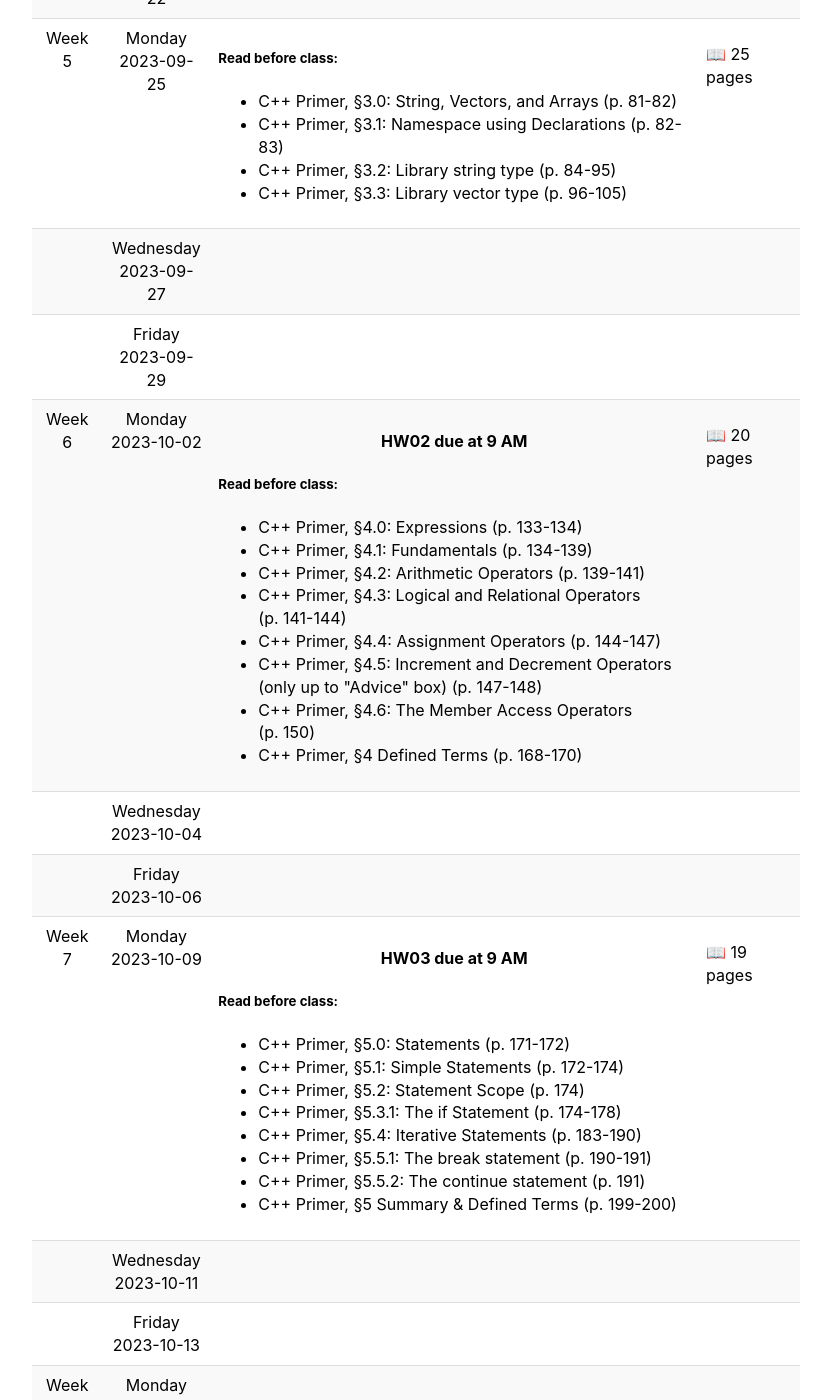
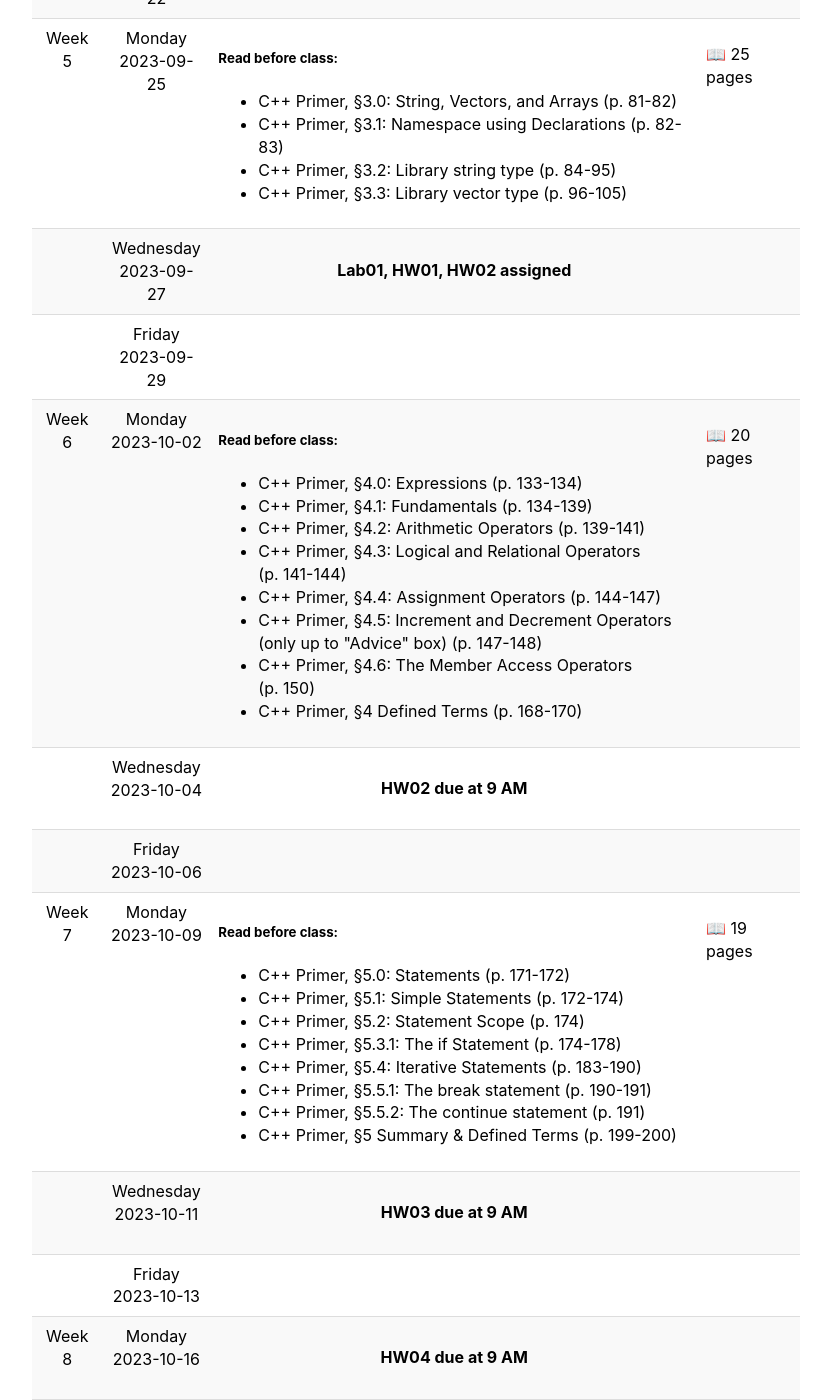
Before and after one commit to 2023-Fall-UAF-CS201/2023-Fall-UAF-CS201.github.io, a Jekyll site: the page built from schedule.md, in a window 1280 px wide and 1400 px high, scrolled down 2588 px. Shown: the whole window, without its empty margins (224-1055 px from the left). Built offline with Jekyll 4.4.1, drawn with Linux system fonts in a browser that asks for light colours.

Commit message:
Update schedule.yaml

```diff
--- a/_data/schedule.yaml
+++ b/_data/schedule.yaml
@@ -173,6 +173,7 @@
        unit:  "pages"
 -
   day_of_week: 2
+  topic: "Lab01, HW01, HW02 assigned"
 -
   day_of_week: 4
 -
@@ -180,7 +181,6 @@
   start_new_week: true   # Week 6
 ###################################
   day_of_week: 0
-  topic: "HW02 due at 9 AM"
   reading:
     -
      title: "C++ Primer, §4.0: Expressions"
@@ -232,6 +232,7 @@
        unit:  "pages"
 -
   day_of_week: 2
+  topic: "HW02 due at 9 AM"
 -
   day_of_week: 4
 -
@@ -239,7 +240,6 @@
   start_new_week: true   # Week 7
 ###################################
   day_of_week: 0
-  topic: "HW03 due at 9 AM"
   reading:
     -
      title: "C++ Primer, §5.0: Statements"
@@ -291,6 +291,7 @@
        unit:  "pages"
 -
   day_of_week: 2
+  topic: "HW03 due at 9 AM"
 -
   day_of_week: 4
 -
```
